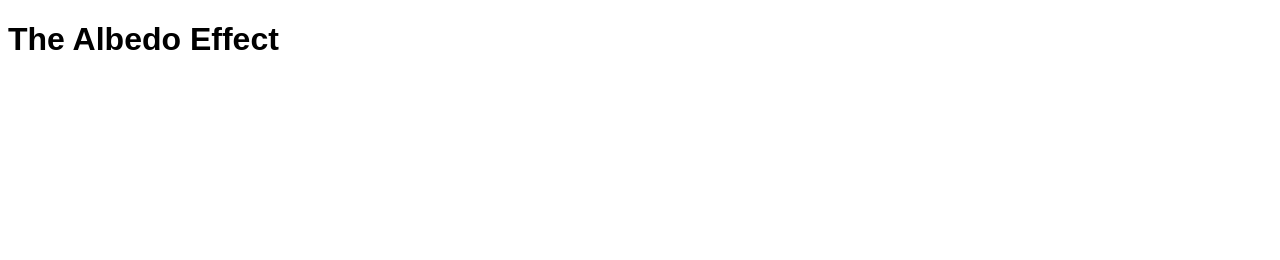
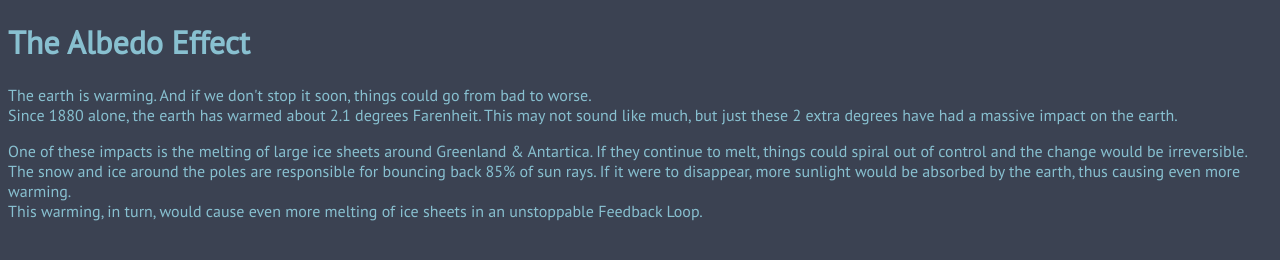
Before and after one commit to cute-catgirl/Albedo, a website: page index.html in a window 1280 px wide. Drawn offline with Linux system fonts and the light colour scheme.

Commit message:
some content and things
oh yea nord too

```diff
--- a/index.html
+++ b/index.html
@@ -7,5 +7,10 @@
   </head>
   <body>
     <h1>The Albedo Effect</h1>
+    <p>The earth is warming. And if we don't stop it soon, things could go from bad to worse.<br>
+      Since 1880 alone, the earth has warmed about 2.1 degrees Farenheit. This may not sound like much, but just these 2 extra degrees have had a massive impact on the earth.</p>
+    <p>One of these impacts is the melting of large ice sheets around Greenland & Antartica. If they continue to melt, things could spiral out of control and the change would be irreversible.<br>
+      The snow and ice around the poles are responsible for bouncing back 85% of sun rays. If it were to disappear, more sunlight would be absorbed by the earth, thus causing even more warming.<br>
+      This warming, in turn, would cause even more melting of ice sheets in an unstoppable Feedback Loop.</p>
   </body>
 </html>
--- /dev/null
+++ b/nord.css
@@ -0,0 +1,233 @@
+/*
+ * Copyright (c) 2016-present Arctic Ice Studio <development@arcticicestudio.com>
+ * Copyright (c) 2016-present Sven Greb <development@svengreb.de>
+ *
+ * Project:    Nord
+ * Version:    0.2.0
+ * Repository: https://github.com/arcticicestudio/nord
+ * License:    MIT
+ * References:
+ *   https://www.w3.org/TR/css-variables
+ *   https://www.w3.org/TR/selectors/#root-pseudo
+ *   https://drafts.csswg.org/css-variables
+ *   https://developer.mozilla.org/en-US/docs/Web/CSS/Using_CSS_variables
+ *   http://warpspire.com/kss
+ *   https://github.com/kss-node/kss-node
+ */
+
+/*
+An arctic, north-bluish color palette.
+Created for the clean- and minimal flat design pattern to achieve a optimal focus and readability for code syntax
+highlighting and UI.
+It consists of a total of sixteen, carefully selected, dimmed pastel colors for a eye-comfortable, but yet colorful
+ambiance.
+
+Styleguide Nord
+*/
+
+:root {
+  /*
+  Base component color of "Polar Night".
+
+  Used for texts, backgrounds, carets and structuring characters like curly- and square brackets.
+
+  Markup:
+  <div style="background-color:#2e3440; width=60; height=60"></div>
+
+  Styleguide Nord - Polar Night
+  */
+  --nord0: #2e3440;
+
+  /*
+  Lighter shade color of the base component color.
+
+  Used as a lighter background color for UI elements like status bars.
+
+  Markup:
+  <div style="background-color:#3b4252; width=60; height=60"></div>
+
+  Styleguide Nord - Polar Night
+  */
+  --nord1: #3b4252;
+
+  /*
+  Lighter shade color of the base component color.
+
+  Used as line highlighting in the editor.
+  In the UI scope it may be used as selection- and highlight color.
+
+  Markup:
+  <div style="background-color:#434c5e; width=60; height=60"></div>
+
+  Styleguide Nord - Polar Night
+  */
+  --nord2: #434c5e;
+
+  /*
+  Lighter shade color of the base component color.
+
+  Used for comments, invisibles, indent- and wrap guide marker.
+  In the UI scope used as pseudoclass color for disabled elements.
+
+  Markup:
+  <div style="background-color:#4c566a; width=60; height=60"></div>
+
+  Styleguide Nord - Polar Night
+  */
+  --nord3: #4c566a;
+
+  /*
+  Base component color of "Snow Storm".
+
+  Main color for text, variables, constants and attributes.
+  In the UI scope used as semi-light background depending on the theme shading design.
+
+  Markup:
+  <div style="background-color:#d8dee9; width=60; height=60"></div>
+
+  Styleguide Nord - Snow Storm
+  */
+  --nord4: #d8dee9;
+
+  /*
+  Lighter shade color of the base component color.
+
+  Used as a lighter background color for UI elements like status bars.
+  Used as semi-light background depending on the theme shading design.
+
+  Markup:
+  <div style="background-color:#e5e9f0; width=60; height=60"></div>
+
+  Styleguide Nord - Snow Storm
+  */
+  --nord5: #e5e9f0;
+
+  /*
+  Lighter shade color of the base component color.
+
+  Used for punctuations, carets and structuring characters like curly- and square brackets.
+  In the UI scope used as background, selection- and highlight color depending on the theme shading design.
+
+  Markup:
+  <div style="background-color:#eceff4; width=60; height=60"></div>
+
+  Styleguide Nord - Snow Storm
+  */
+  --nord6: #eceff4;
+
+  /*
+  Bluish core color.
+
+  Used for classes, types and documentation tags.
+
+  Markup:
+  <div style="background-color:#8fbcbb; width=60; height=60"></div>
+
+  Styleguide Nord - Frost
+  */
+  --nord7: #8fbcbb;
+
+  /*
+  Bluish core accent color.
+
+  Represents the accent color of the color palette.
+  Main color for primary UI elements and methods/functions.
+
+  Can be used for
+    - Markup quotes
+    - Markup link URLs
+
+  Markup:
+  <div style="background-color:#88c0d0; width=60; height=60"></div>
+
+  Styleguide Nord - Frost
+  */
+  --nord8: #88c0d0;
+
+  /*
+  Bluish core color.
+
+  Used for language-specific syntactic/reserved support characters and keywords, operators, tags, units and
+  punctuations like (semi)colons,commas and braces.
+
+  Markup:
+  <div style="background-color:#81a1c1; width=60; height=60"></div>
+
+  Styleguide Nord - Frost
+  */
+  --nord9: #81a1c1;
+
+  /*
+  Bluish core color.
+
+  Used for markup doctypes, import/include/require statements, pre-processor statements and at-rules (`@`).
+
+  Markup:
+  <div style="background-color:#5e81ac; width=60; height=60"></div>
+
+  Styleguide Nord - Frost
+  */
+  --nord10: #5e81ac;
+
+  /*
+  Colorful component color.
+
+  Used for errors, git/diff deletion and linter marker.
+
+  Markup:
+  <div style="background-color:#bf616a; width=60; height=60"></div>
+
+  Styleguide Nord - Aurora
+  */
+  --nord11: #bf616a;
+
+  /*
+  Colorful component color.
+
+  Used for annotations.
+
+  Markup:
+  <div style="background-color:#d08770; width=60; height=60"></div>
+
+  Styleguide Nord - Aurora
+  */
+  --nord12: #d08770;
+
+  /*
+  Colorful component color.
+
+  Used for escape characters, regular expressions and markup entities.
+  In the UI scope used for warnings and git/diff renamings.
+
+  Markup:
+  <div style="background-color:#ebcb8b; width=60; height=60"></div>
+
+  Styleguide Nord - Aurora
+  */
+  --nord13: #ebcb8b;
+
+  /*
+  Colorful component color.
+
+  Main color for strings and attribute values.
+  In the UI scope used for git/diff additions and success visualizations.
+
+  Markup:
+  <div style="background-color:#a3be8c; width=60; height=60"></div>
+
+  Styleguide Nord - Aurora
+  */
+  --nord14: #a3be8c;
+
+  /*
+  Colorful component color.
+
+  Used for numbers.
+
+  Markup:
+  <div style="background-color:#b48ead; width=60; height=60"></div>
+
+  Styleguide Nord - Aurora
+  */
+  --nord15: #b48ead;
+}
--- a/style.css
+++ b/style.css
@@ -1,3 +1,8 @@
-h1, h2 {
-  font-family: sans-serif;
+@import "nord.css";
+@import url('https://fonts.googleapis.com/css2?family=PT+Sans&display=swap');
+
+body {
+  background-color: var(--nord1);
+  color: var(--nord8);
+  font-family: "PT Sans", sans-serif;
 }
```
Also changed, not shown: package.json (added, +22 -0 lines), 1 other file.
